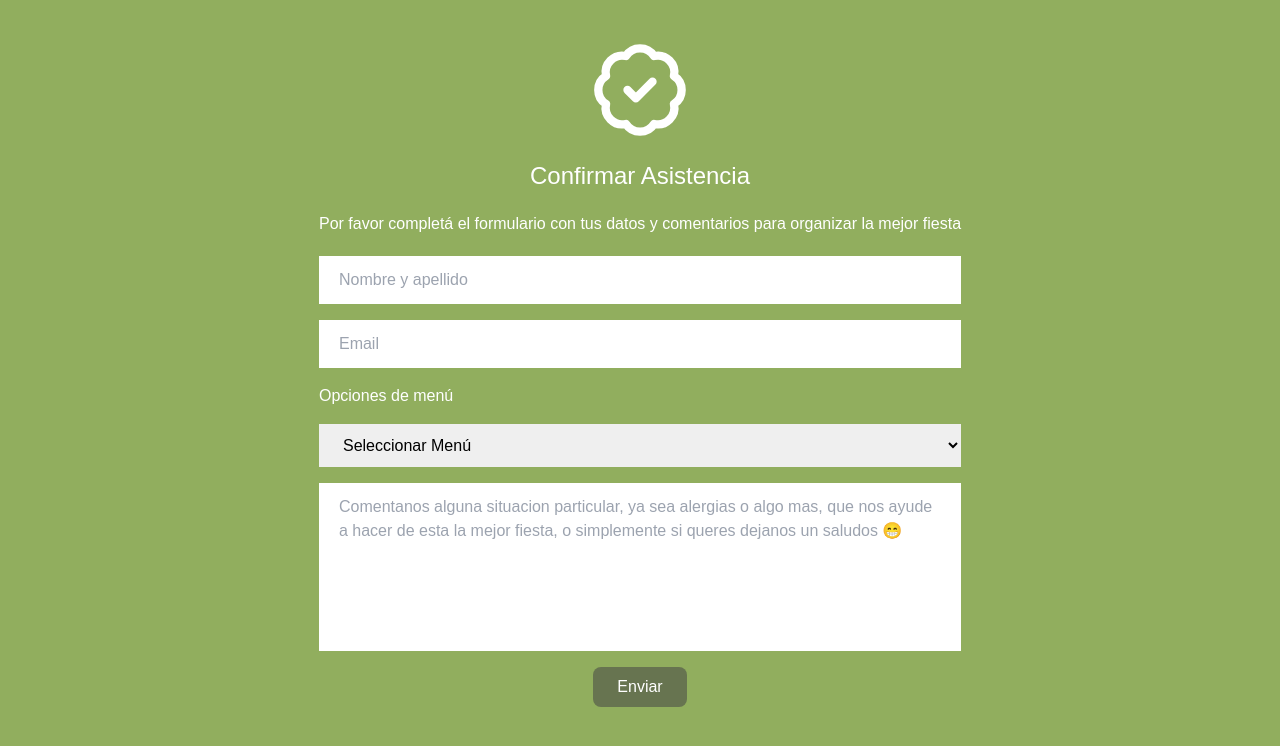
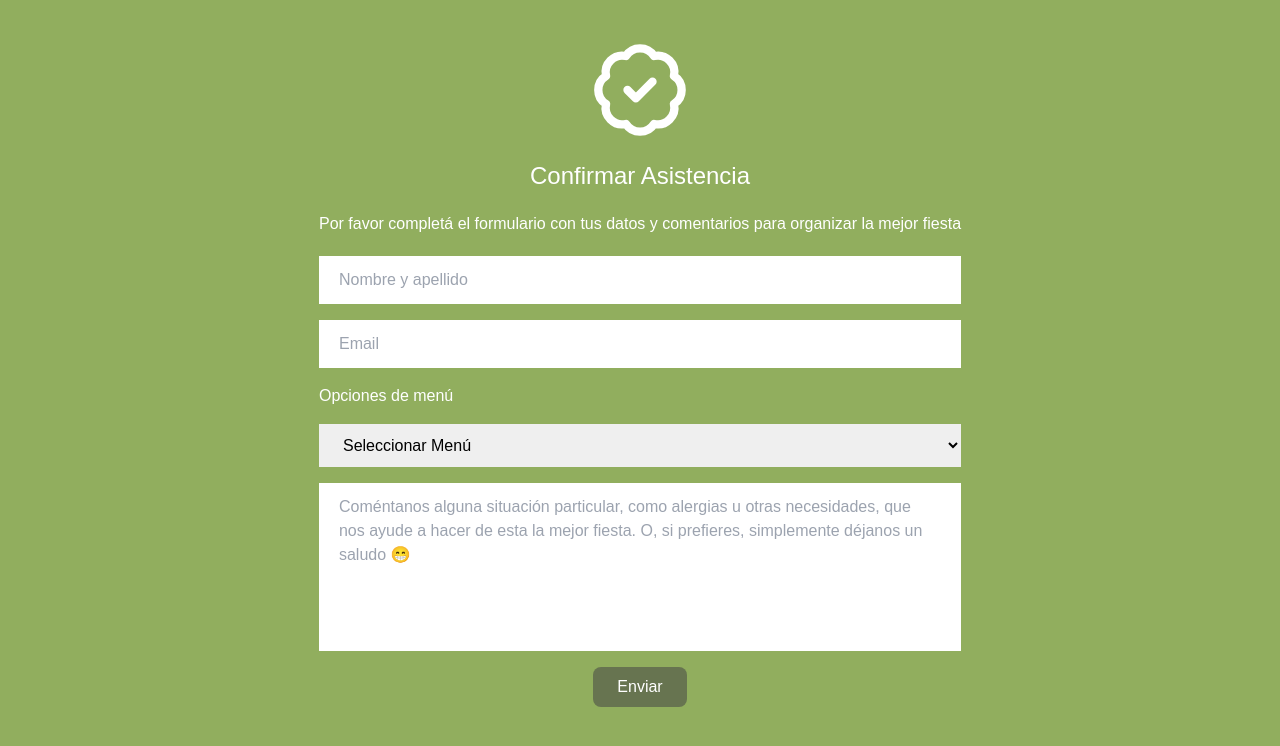
Before and after one commit to RodrigoL17/invitacion-boda, an Astro site: page / in a window 1280 px wide. Shown: the part 2817-3563 px from the top of the page. Built offline with nearby package versions, Linux system fonts and the light colour scheme; Astro itself is replaced by a stand-in of ours.

Commit message:
Correccion errores ortograficos

```diff
--- a/src/pages/index.astro
+++ b/src/pages/index.astro
@@ -255,7 +255,7 @@ import { actions } from "astro:actions";
           <textarea
             class="text-black py-3 px-5 resize-none w-full"
             rows="6"
-            placeholder="Comentanos alguna situacion particular, ya sea alergias o algo mas, que nos ayude a hacer de esta la mejor fiesta, o simplemente si queres dejanos un saludos 😁"
+            placeholder="Coméntanos alguna situación particular, como alergias u otras necesidades, que nos ayude a hacer de esta la mejor fiesta. O, si prefieres, simplemente déjanos un saludo 😁"
             name="comentarios_y_saludos"
             transition:persist></textarea>
           <button
```
